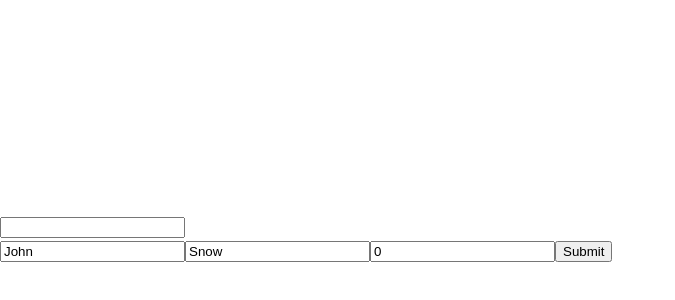
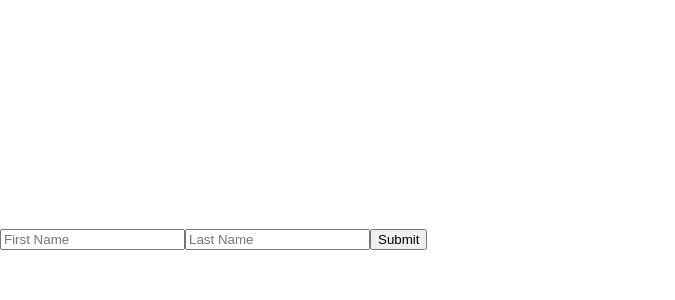
Before and after one commit to guigattidev/react-hook-form-tutorials, a React (Vite) app: page / in a window 1280 px wide. Shown: the part 162-462 px from the top of the page, without its empty margins (0-675 px from the left). Built offline with nearby package versions, Linux system fonts and the light colour scheme.

Commit message:
feat: input form useform

```diff
--- a/src/App.tsx
+++ b/src/App.tsx
@@ -3,41 +3,39 @@ import { useForm } from "react-hook-form";
 
 let renderCount = 0;
 
+interface FormInputs {
+  firstName: string;
+  lastName: string;
+}
+
 export function App() {
-  const [value, setValue] = React.useState("");
-
-  const { register, handleSubmit, watch } = useForm({
-    defaultValues: {
-      firstName: "John",
-      lastName: "Snow",
-      age: "0",
-    },
+  // Boolean value that indicates whether form changes
+  const {
+    register,
+    handleSubmit,
+    formState: { errors },
+  } = useForm<FormInputs>({
+    defaultValues: {},
   });
   renderCount++;
 
-  // Subscribe to all application without rerender
-  React.useEffect(() => {
-    const subscription = watch((data) => {
-      console.log(data);
-    });
-
-    return () => {
-      subscription.unsubscribe();
-    };
-  }, [watch]);
+  console.log("Errors", errors);
 
   return (
     <div>
-      <input value={value} onChange={(e) => setValue(e.target.value)} />
-
       <form
         onSubmit={handleSubmit((data) => {
           console.log(data);
         })}
       >
-        <input {...register("firstName")} placeholder="First Name" />
-        <input {...register("lastName")} placeholder="Last Name" />
-        <input {...register("age")} placeholder="Age" />
+        <input
+          {...(register("firstName"), { required: true })}
+          placeholder="First Name"
+        />
+        <input
+          {...(register("lastName"), { required: true })}
+          placeholder="Last Name"
+        />
 
         <input type="submit" />
       </form>
```
